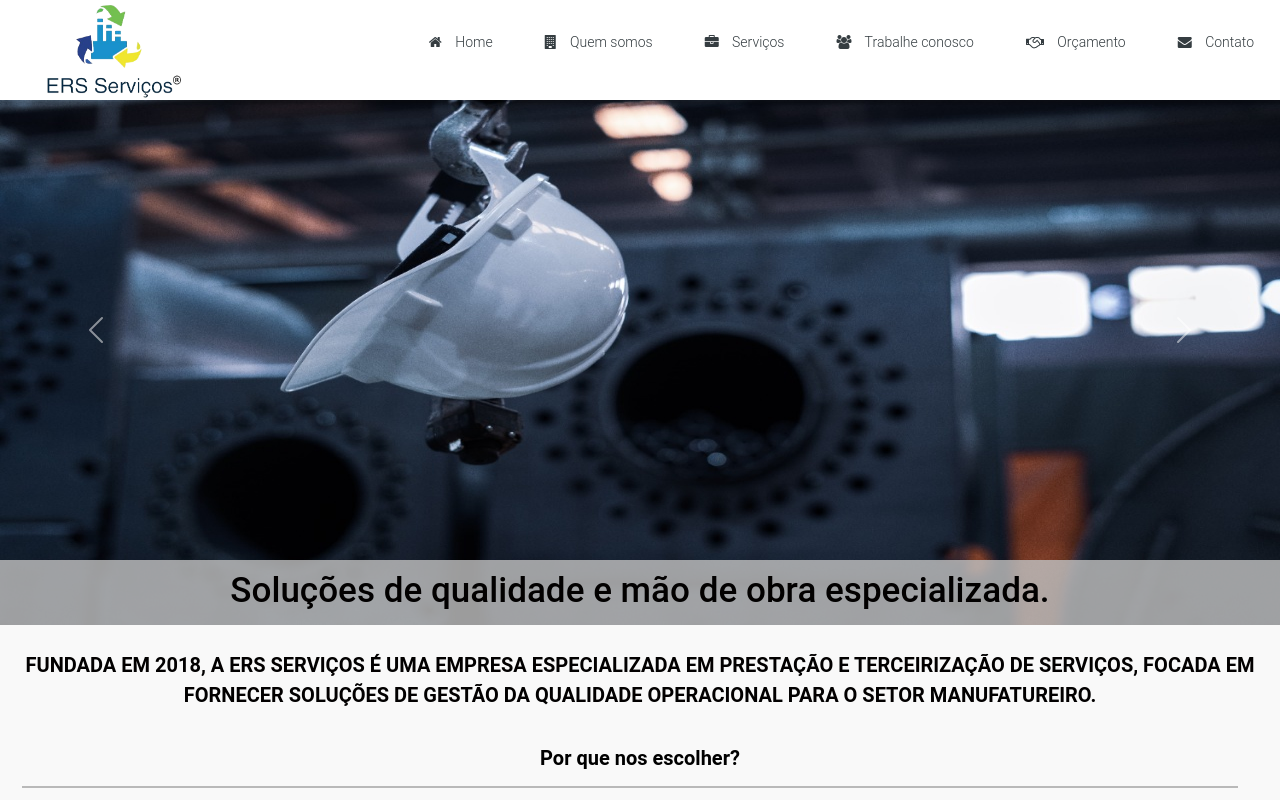
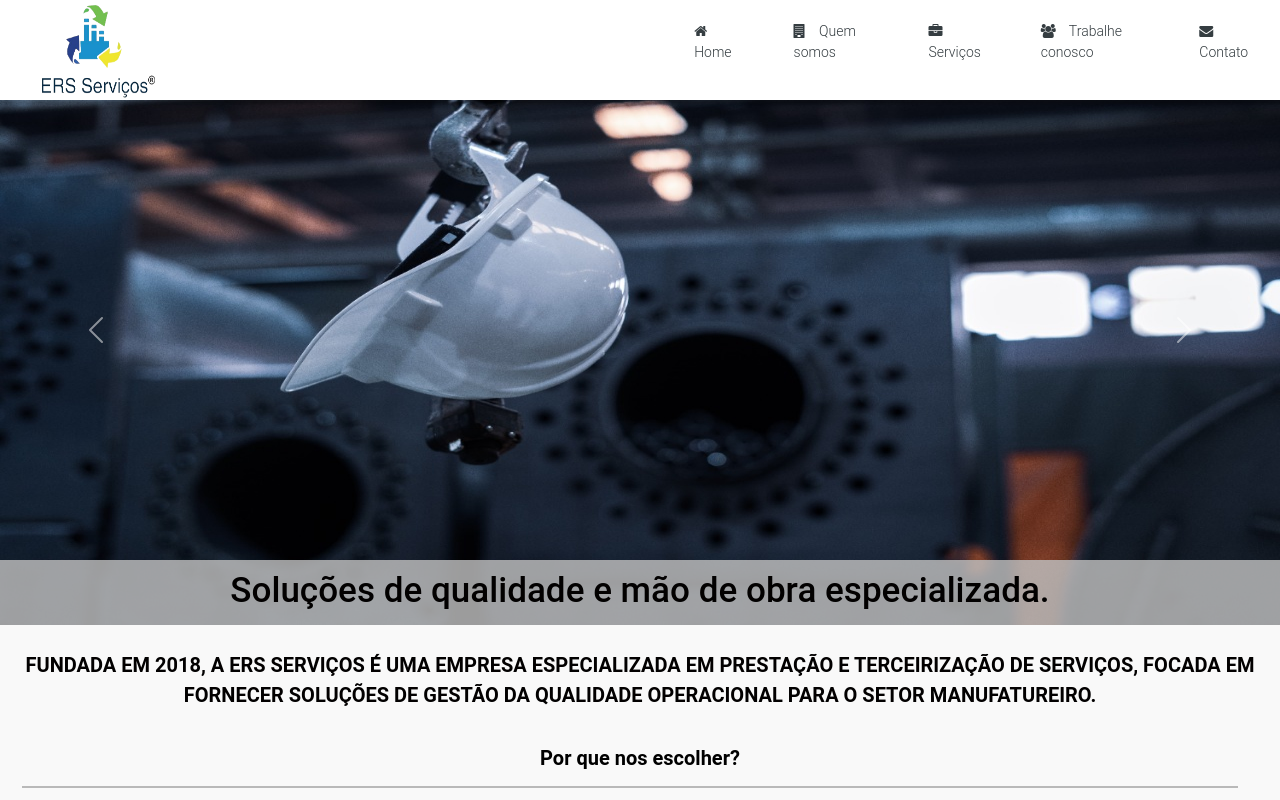
Before and after one commit to Weslley-Prado/ERS-Servicos, a React (Create React App) app in the folder ERS/ers-servico/: page / in a window 1280 px wide. Shown: the top 800 px of the page. Built offline with nearby package versions, Linux system fonts and the light colour scheme.

Commit message:
Update menu

```diff
--- a/ERS/ers-servico/src/App.css
+++ b/ERS/ers-servico/src/App.css
@@ -57,9 +57,13 @@ ul.main-menu>li.menu-item:first-child {
 .menu-item {
   line-height: 3px;
 }
+
+
 li {
   list-style-type: none;
 }
+
+
 .menu-item a {
   font-size: 20px;
   font-weight: 600;
@@ -115,7 +119,8 @@ li {
   color: #ff1800;
 }
 .sub__menus__arrows{
-  position: block;
+  position: relative;
+  display: block;
 }
 .sub__menus__arrows svg, .sub__menus__arrows__full svg{
   padding-top: 0px;
@@ -123,8 +128,8 @@ li {
   top: 13px;
 }
 .sub__menus {
-  position: relative;
-  display: none;
+  position: absolute;
+  display: none ;
   background: rgb(222, 224, 222);
   width: 227px;
   left: -17px;
@@ -187,7 +192,7 @@ li {
   padding-bottom: 17px;
   padding-top: 57px;
 }
-.main-nav .menu-item a {margin: 10px 17px;text-align: center;color: #000000;}
+.main-nav .menu-item a {margin: 10px 17px;text-align: center;color: #a89999;}
 .main-nav  ul.main-menu {display: none}
 .main-nav .sub__menus__arrows:hover .sub__menus {margin: 0 auto;left: 0;right: 0;}
 .sub__menus__Active{display: block!important;margin: 0 auto;left: 0;right: 0;}
--- a/ERS/ers-servico/src/components/menu/Menu.css
+++ b/ERS/ers-servico/src/components/menu/Menu.css
@@ -8,7 +8,7 @@
  .logo {
      margin-bottom: 0px;
      height: 120px;
-     margin-right: 200px;
+     margin-right: 480px !important;
      padding: 0px;
 
  }
@@ -44,10 +44,10 @@
      display: flex;
      color: #353D41;
      font-weight: 300;
-     padding: 15px;
      text-decoration: none;
      border-radius: 15px;
      padding: 10px;
+     position: relative;
  }
 
  .menu i {
@@ -81,11 +81,11 @@
  }
 
  .navigation-menu {
-     margin-left: auto;
+     margin-left: 0px;
  }
 
- .navigation-menu ul {
-     display: flex;
+ .navigation-menu .ul {
+     display: flex ;
      padding: 0;
  }
 
--- a/ERS/ers-servico/src/components/menu/Menu.jsx
+++ b/ERS/ers-servico/src/components/menu/Menu.jsx
@@ -77,7 +77,7 @@ export default function Navbar() {
            isNavExpanded ? "navigation-menu expanded" : "navigation-menu"
          }
        >
-         <ul>
+         <ul className='ul'>
            <li>
              <Link to="/" className="menuStyle" onClick={() => {
            setIsNavExpanded(!isNavExpanded)
@@ -91,17 +91,22 @@ export default function Navbar() {
             <i className="fa fa-building"></i> Quem somos
            </Link>
            </li>
-           <li onClick={toggleSubmenu} className="sub__menus__arrows" >           <Link to="/servicos" className="menuStyle" onClick={() => {
+
+           <li onClick={toggleSubmenu} className=" menu sub__menus__arrows" >           <Link to="/servicos" className="menuStyle" onClick={() => {
            setIsNavExpanded(!isNavExpanded)
          }}>
             <i className="fa fa-briefcase"  onClick={() => {
            setIsNavExpanded(!isNavExpanded)
          }}></i> Serviços <FiChevronDown />
           </Link>
-          {/* <ul className={boxClassSubMenu.join('')} >
+          <ul className={boxClassSubMenu.join('')}  >
+                            <li className=''> <NavLink onClick={toggleClass}   to={`/Online`}> Mármore </NavLink> </li>
+                            <li><NavLink onClick={toggleClass}  to={`/Offline`}>  Granito </NavLink> </li>
                             <li> <NavLink onClick={toggleClass}   to={`/Online`}> Mármore </NavLink> </li>
                             <li><NavLink onClick={toggleClass}  to={`/Offline`}>  Granito </NavLink> </li>
-                        </ul> */}
+                            <li> <NavLink onClick={toggleClass}   to={`/Online`}> Mármore </NavLink> </li>
+                            <li><NavLink onClick={toggleClass}  to={`/Offline`}>  Granito </NavLink> </li>
+          </ul>
           </li>
           <li>
           <a href="https://vagas.ersservicos.com.br/jobs" className="menuStyle" onClick={() => {
@@ -110,23 +115,18 @@ export default function Navbar() {
           <i class="fa fa-users" aria-hidden="true"></i> Trabalhe conosco
             </a>
           </li>
-          <li>
 
-
-
-          <Link to="/orcamento" className="menuStyle" onClick={() => {
+          <li onClick={toggleSubmenu} className=" menu sub__menus__arrows" >           <Link to="/servicos" className="menuStyle" onClick={() => {
            setIsNavExpanded(!isNavExpanded)
          }}>
-          <i className="fa fa-handshake-o" ></i>  Orçamento
-            </Link>
 
-          </li>
-          <li>
-          <Link to="/contato" className="menuStyle" onClick={() => {
-           setIsNavExpanded(!isNavExpanded)
-         }}>
-           <i className="fa fa-envelope" ></i> Contato
-            </Link>
+           <i className="fa fa-envelope" ></i>Contato <FiChevronDown />
+          </Link>
+          <ul className={boxClassSubMenu.join('')}  >
+                            <li className=''> <NavLink onClick={toggleClass}   to={`/Online`}> Orçamento </NavLink> </li>
+                            <li><NavLink onClick={toggleClass}  to={`/contato`}>  Contato </NavLink> </li>
+
+          </ul>
 
           </li>
          </ul>
```
